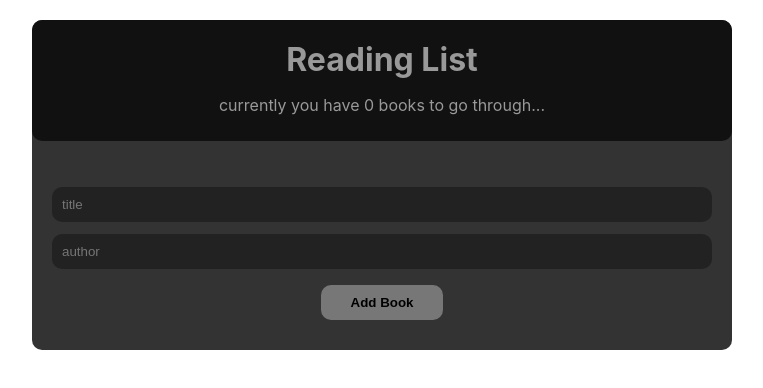
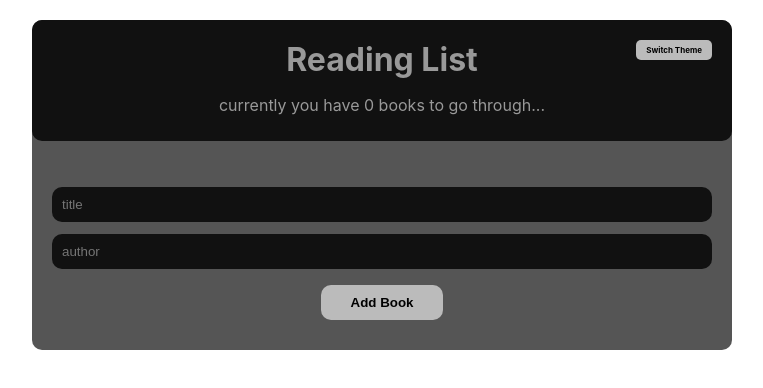
Before and after one commit to AbhishekBiswasGitHub/reading-list, a React (Create React App) app: page / in a window 1280 px wide. Shown: the top 388 px of the page, without its empty margins (258-1021 px from the left). Built offline with nearby package versions, Linux system fonts and the light colour scheme.

Commit message:
Implemented theming

```diff
--- a/src/App.js
+++ b/src/App.js
@@ -1,11 +1,16 @@
+import { useContext } from "react";
 import BookForm from "./components/BookForm";
 import BookList from "./components/BookList";
 import NavBar from "./components/NavBar";
+import { ThemeContext } from "./contexts/ThemeContext";
 import BookContextProvider from "./contexts/BookContext";
 
 function App() {
+  const { isDark, themes } = useContext(ThemeContext);
+  const theme = isDark ? themes.dark : themes.light;
+
   return (
-    <div className="App">
+    <div className="App" style={{ background: theme.bg, color: theme.txt }}>
       <BookContextProvider>
         <NavBar />
         <BookList />
--- a/src/components/BookDetails.jsx
+++ b/src/components/BookDetails.jsx
@@ -1,11 +1,16 @@
 import { useContext } from "react";
+import { ThemeContext } from "../contexts/ThemeContext";
 import { BookContext } from "../contexts/BookContext";
 
 const BookDetails = ({ book }) => {
+  const { isDark, themes } = useContext(ThemeContext);
+  const theme = isDark ? themes.dark : themes.light;
+
   const { dispatch } = useContext(BookContext);
 
   return (
     <li
+      style={{ background: theme.ele }}
       onClick={() => dispatch({ type: "REMOVE_BOOK", book: { id: book.id } })}
     >
       <div className="title">{book.title}</div>
--- a/src/components/BookForm.jsx
+++ b/src/components/BookForm.jsx
@@ -1,9 +1,13 @@
-import { useState } from "react";
-import { useContext } from "react";
+import { useContext, useState } from "react";
+import { ThemeContext } from "../contexts/ThemeContext";
 import { BookContext } from "../contexts/BookContext";
 
 const BookForm = () => {
+  const { isDark, themes } = useContext(ThemeContext);
+  const theme = isDark ? themes.dark : themes.light;
+
   const { dispatch } = useContext(BookContext);
+
   const [title, setTitle] = useState("");
   const [author, setAuthor] = useState("");
 
@@ -20,6 +24,7 @@ const BookForm = () => {
         type="text"
         placeholder="title"
         required
+        style={{ background: theme.ele }}
         value={title}
         onChange={(e) => setTitle(e.target.value)}
       />
@@ -27,10 +32,15 @@ const BookForm = () => {
         type="text"
         placeholder="author"
         required
+        style={{ background: theme.ele }}
         value={author}
         onChange={(e) => setAuthor(e.target.value)}
       />
-      <input type="submit" value="Add Book" />
+      <input
+        type="submit"
+        style={{ background: theme.btnbg, color: theme.btntxt }}
+        value="Add Book"
+      />
     </form>
   );
 };
--- a/src/components/NavBar.jsx
+++ b/src/components/NavBar.jsx
@@ -1,11 +1,17 @@
 import { useContext } from "react";
+import { ThemeContext } from "../contexts/ThemeContext";
 import { BookContext } from "../contexts/BookContext";
+import SwitchTheme from "./SwitchTheme";
 
 const NavBar = () => {
+  const { isDark, themes } = useContext(ThemeContext);
+  const theme = isDark ? themes.dark : themes.light;
+
   const { books } = useContext(BookContext);
 
   return (
-    <div className="navbar">
+    <div className="navbar" style={{ background: theme.ele, color: theme.txt }}>
+      <SwitchTheme />
       <h1>Reading List</h1>
       <p>currently you have {books.length} books to go through...</p>
     </div>
--- /dev/null
+++ b/src/components/SwitchTheme.jsx
@@ -0,0 +1,19 @@
+import { useContext } from "react";
+import { ThemeContext } from "../contexts/ThemeContext";
+
+const SwitchTheme = () => {
+  const { isDark, themes, toggleTheme } = useContext(ThemeContext);
+  const theme = isDark ? themes.dark : themes.light;
+
+  return (
+    <div
+      className="switch-theme"
+      style={{ background: theme.btnbg, color: theme.btntxt }}
+      onClick={toggleTheme}
+    >
+      Switch Theme
+    </div>
+  );
+};
+
+export default SwitchTheme;
--- /dev/null
+++ b/src/contexts/ThemeContext.jsx
@@ -0,0 +1,36 @@
+import { useState } from "react";
+import { createContext } from "react";
+
+export const ThemeContext = createContext();
+
+const ThemeContextProvider = (props) => {
+  const [isDark, setIsDark] = useState(true);
+  const [themes, setThemes] = useState({
+    light: {
+      bg: "#eee",
+      txt: "#333",
+      ele: "#bbb",
+      btnbg: "#555",
+      btntxt: "#ddd",
+    },
+    dark: {
+      bg: "#555",
+      txt: "#999",
+      ele: "#111",
+      btnbg: "#bbb",
+      btntxt: "#000",
+    },
+  });
+
+  const toggleTheme = () => {
+    setIsDark(!isDark);
+  };
+
+  return (
+    <ThemeContext.Provider value={{ isDark, themes, toggleTheme }}>
+      {props.children}
+    </ThemeContext.Provider>
+  );
+};
+
+export default ThemeContextProvider;
--- a/src/index.css
+++ b/src/index.css
@@ -1,3 +1,7 @@
+* {
+  transition: background-color 0.5s, color 0.1s;
+}
+
 body {
   margin: 0;
   font-family: -apple-system, BlinkMacSystemFont, 'Segoe UI', 'Roboto', 'Oxygen',
@@ -8,19 +12,31 @@ body {
 }
 
 .App {
-  background-color: #333;
   margin: 20px auto;
   width: 90%;
   max-width: 700px;
-  color: #999;
+  min-width: 450px;
   border-radius: 10px;
 }
 
 .navbar {
   padding: 10px 20px;
   text-align: center;
-  background-color: #111;
   border-radius: 10px;
+  position: relative;
+}
+
+.switch-theme {
+  display: inline-block;
+  font-size: 0.5em;
+  font-weight: bold;
+  padding: 5px 10px;
+  border-radius: 5px;
+  cursor: pointer;
+  position: absolute;
+  top: 20px;
+  right: 20px;
+
 }
 
 .navbar h1{
@@ -37,7 +53,6 @@ body {
 }
 
 .book-list li{
-  background-color: #111;
   border-radius: 10px;
   padding: 15px;
   cursor: pointer;
@@ -51,13 +66,11 @@ body {
 
 .book-list .title {
   font-weight: bold;
-  color: #bbb;
   font-size: 1.2em;
 }
 
 .book-list .author {
   font-size: 0.9em;
-  color: #777;
 }
 
 .empty {
@@ -74,8 +87,6 @@ input[type="text"] {
   padding: 10px;
   box-sizing: border-box;
   margin: 6px 0;
-  background-color: #222;
-  color: #ccc;
   border: 0;
   border-radius: 10px;
 }
--- a/src/index.js
+++ b/src/index.js
@@ -1,13 +1,17 @@
-import React from 'react';
-import ReactDOM from 'react-dom/client';
-import './index.css';
-import App from './App';
-import reportWebVitals from './reportWebVitals';
+import React from "react";
+import ReactDOM from "react-dom/client";
+import "./index.css";
+import App from "./App";
+import reportWebVitals from "./reportWebVitals";
+import ThemeContextProvider from "./contexts/ThemeContext";
 
-const root = ReactDOM.createRoot(document.getElementById('root'));
+const root = ReactDOM.createRoot(document.getElementById("root"));
+
 root.render(
   <React.StrictMode>
-    <App />
+    <ThemeContextProvider>
+      <App />
+    </ThemeContextProvider>
   </React.StrictMode>
 );
 
```
